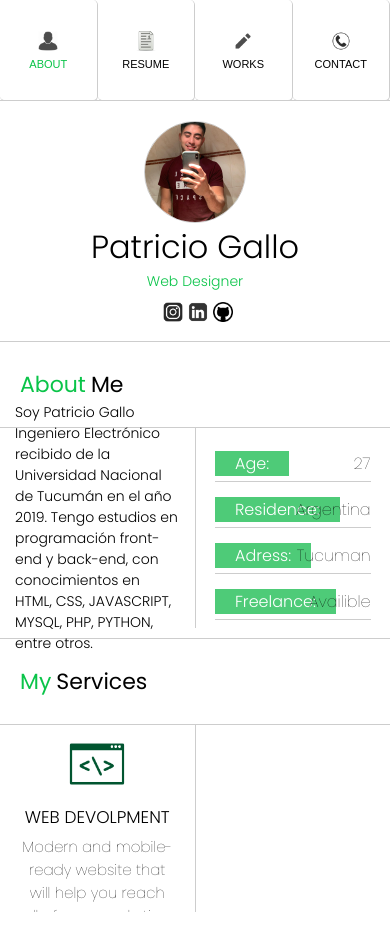
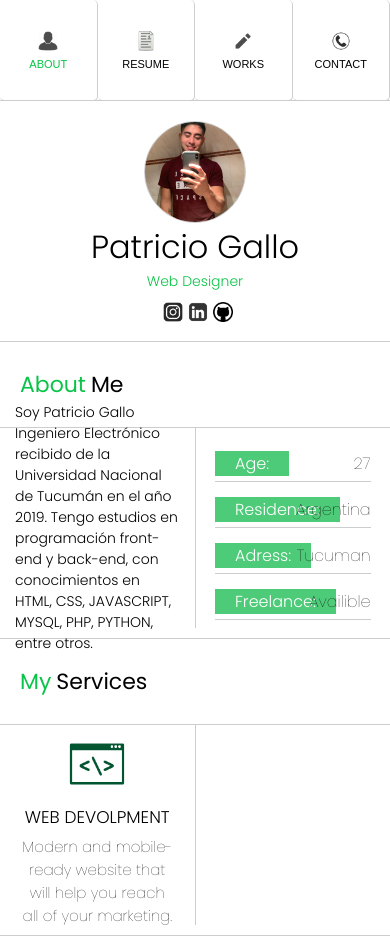
Before and after one commit to PatricioGallo/portfolio, a PHP site: page / in a window 390 px wide. Run offline with PHP 8.4, Linux system fonts and the light colour scheme.

Commit message:
up to date

```diff
--- a/Style/style.css
+++ b/Style/style.css
@@ -724,13 +724,13 @@ body {
   .informacion {
     display: flex;
     flex-direction: column;
-    height: 600px;
+    height: 100%;
 
   }
 
   .informacion_contenido {
     width: 650px;
-    height: 570px;
+    height: 100%;
     background-color: white;
     margin-top: 0px;
     border-bottom-right-radius: 0px;
@@ -900,13 +900,13 @@ body {
     .informacion {
       display: flex;
       flex-direction: column;
-      height: 600px;
+      height: 100%;
       width: 100%;
     }
 
     .informacion_contenido {
       width: 100%;
-      height: 570px;
+      height: 100%;
       background-color: white;
       margin-top: 0px;
       border-bottom-right-radius: 0px;
```
